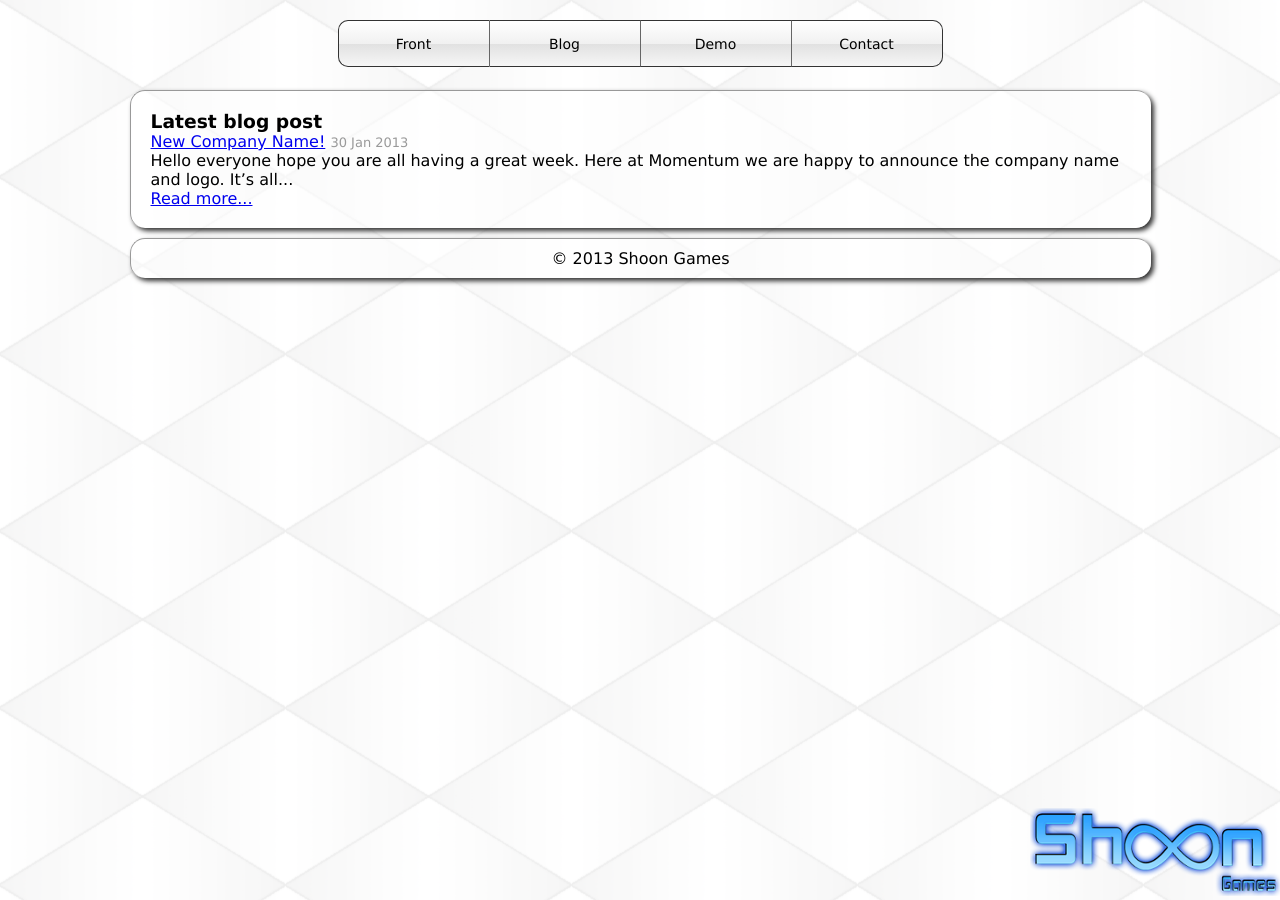
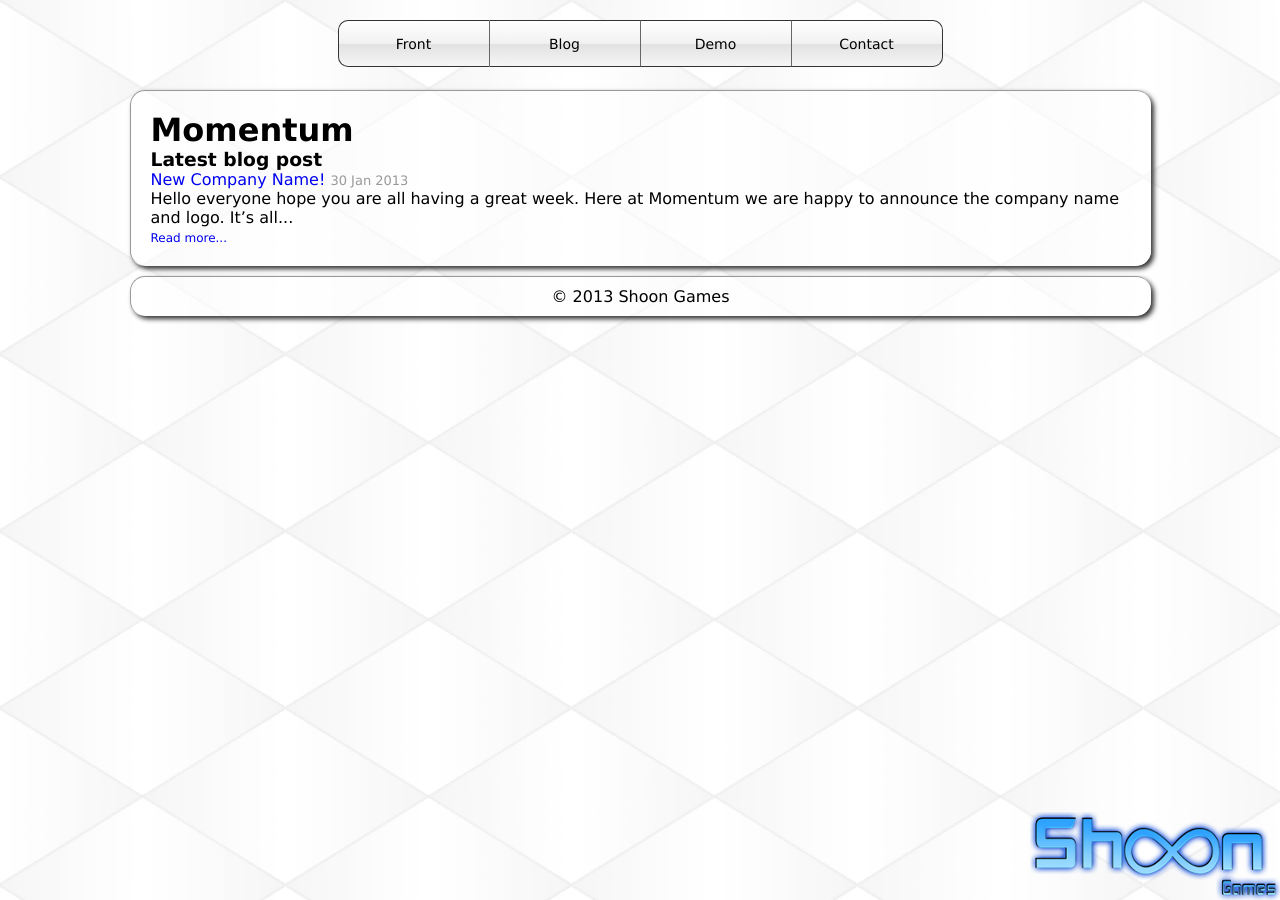
Before and after one commit to TATDK/MomentumWebsite, a Jekyll site: the page built from index.html, in a window 1280 px wide. Built offline with Jekyll 4.4.1, drawn with Linux system fonts in a browser that asks for light colours.

Commit message:
Layout changes

```diff
--- a/_includes/footer.html
+++ b/_includes/footer.html
@@ -1,2 +1 @@
 &copy; 2013 Shoon Games
-<div style="position:fixed;bottom:0;right:0;"><img src="/images/logo.png" /></div>
--- a/_layouts/default.html
+++ b/_layouts/default.html
@@ -14,5 +14,6 @@
     {{ content }}
     </div>
     <div id="footer">{% include footer.html %}</div>
+    <div id="logo"></div>
 </body>
 </html>
--- a/_layouts/post.html
+++ b/_layouts/post.html
@@ -16,5 +16,6 @@
     <small><strong>Tags:</strong> {% for tag in page.tags %}{% if page.tags[0] != tag %}, {% endif %}{{ tag | capitalize }}{% endfor %}</small>{% endif %}
     </div>
     <div id="footer">{% include footer.html %}</div>
+    <div id="logo"></div>
 </body>
 </html>
--- a/blog.html
+++ b/blog.html
@@ -7,5 +7,5 @@
 {% for post in site.posts %}{% if post != site.posts[0] %}<hr />{% endif %}
     <a href="{{ BASE_PATH }}{{ post.url }}">{{ post.title }}</a> <span class="blog_date">{{ post.date | date_to_string }}</span><br />
     {{ post.content | strip_html | truncatewords:25}}<br />
-    <a href="{{ post.url }}">Read more...</a>
+    <a class="readmore" href="{{ post.url }}">Read more...</a>
 {% endfor %}</ul>
--- a/index.html
+++ b/index.html
@@ -1,7 +1,8 @@
 ---
 layout: default
 ---
+<h1>Momentum</h1>
 <h3>Latest blog post</h3>
 <a href="{{ BASE_PATH }}{{ site.posts[0].url }}">{{ site.posts[0].title }}</a> <span class="blog_date">{{ site.posts[0].date | date_to_string }}</span><br />
 {{ site.posts[0].content | strip_html | truncatewords:25}}<br />
-<a href="{{ site.posts[0].url }}">Read more...</a>
+<a class="readmore" href="{{ site.posts[0].url }}">Read more...</a>
--- a/stylesheets/stylesheet.css
+++ b/stylesheets/stylesheet.css
@@ -4,7 +4,7 @@
     font-family: "Lucida Grande", "Lucida Sans Unicode", Helvetica, Arial, Verdana, sans-serif;
 }
 html {
-    background: #ffffff url('../images/bg.png');
+    background: #ffffff url('/images/bg.png');
 }
 div#header,
 div#body,
@@ -21,13 +21,13 @@
 div#footer {
     background: rgba(255,255,255,0.55);
     border-radius: 15px;
-    border-left:thin solid #999999;
-    border-top:thin solid #999999;
+    border-left: thin solid #999999;
+    border-top: thin solid #999999;
     box-shadow: #333333 3px 3px 5px;
 }
 div#footer {
-    margin-top:10px;
-    margin-bottom:15px;
+    margin-top: 10px;
+    margin-bottom: 15px;
     padding: 10px 20px;
     text-align: center;
 }
@@ -35,21 +35,34 @@
     margin: 10px 0px;
     box-shadow: #000000 1px 1px 2px;
 }
-ul#blogposts, ul#menu {
+ul#menu {
     list-style-type: none;
 }
-ul#blogposts li {
-    margin-right: 6px;
-}
-ul#blogposts li:before {
-    content: "\00BB ";
+div#logo {
+    position: fixed;
+    bottom: 0;
+    right: 0;
+    background: url('/images/logo.png');
+    display: block;
+    width: 250px;
+    height: 88px;
 }
 span.blog_date {
-    color:#999999;
-    font-size:small;
+    color: #999999;
+    font-size: small;
 }
 p {
     margin-bottom: 10px;
+}
+a,a:visited {
+    color:#00E;
+    text-decoration: none;
+}
+a:hover {
+    text-decoration: underline;
+}
+a.readmore {
+    font-size: 12px;
 }
 ul#menu li {
     width: 150px;
@@ -58,7 +71,7 @@
     border-right: solid thin #666666;
     border-top: solid thin #333333;
     border-bottom: solid thin #333333;
-    display:inline-block;
+    display: inline-block;
     font-size: 14px;
     cursor: pointer;
     color: #000000;
```
Also changed, not shown: 1 other file.
